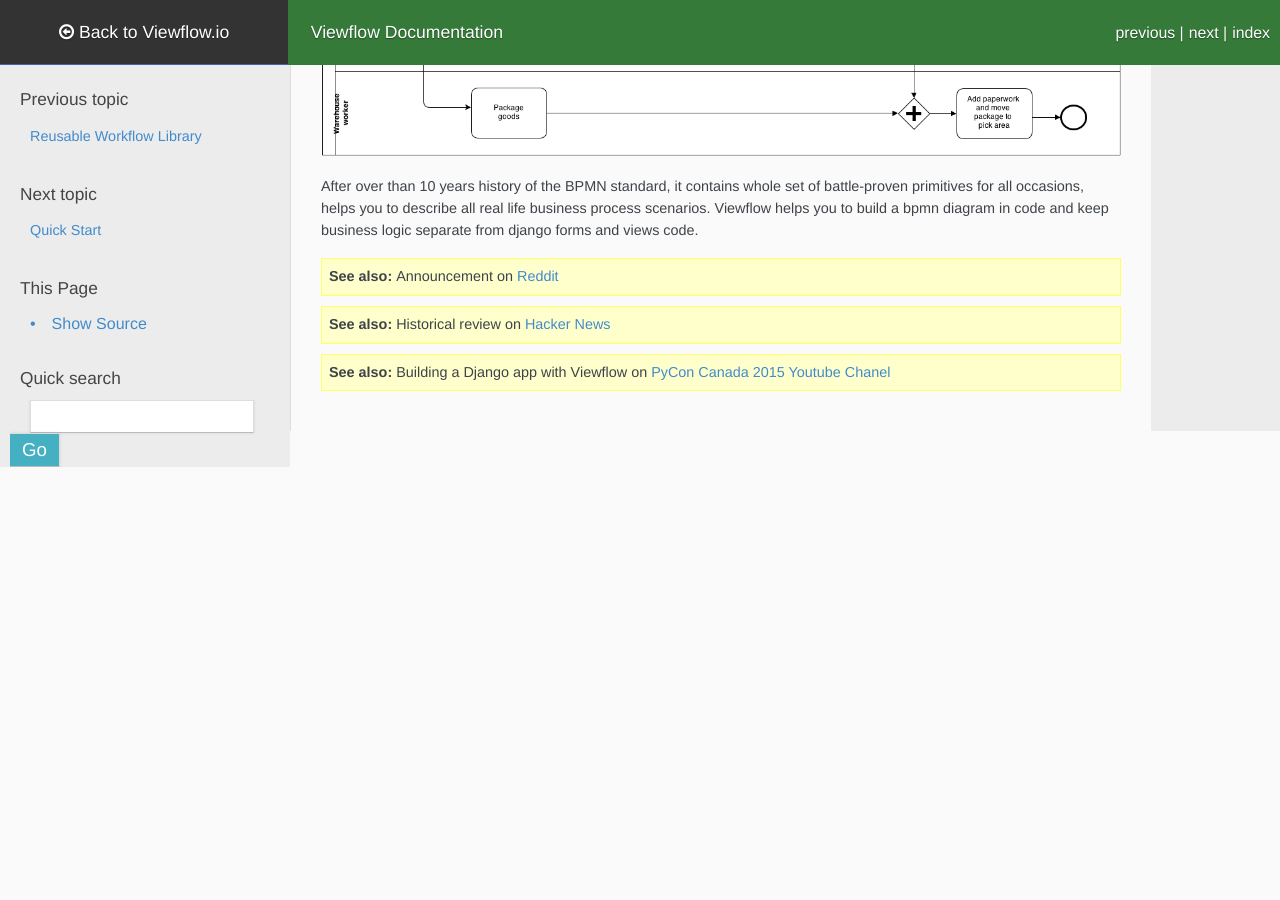
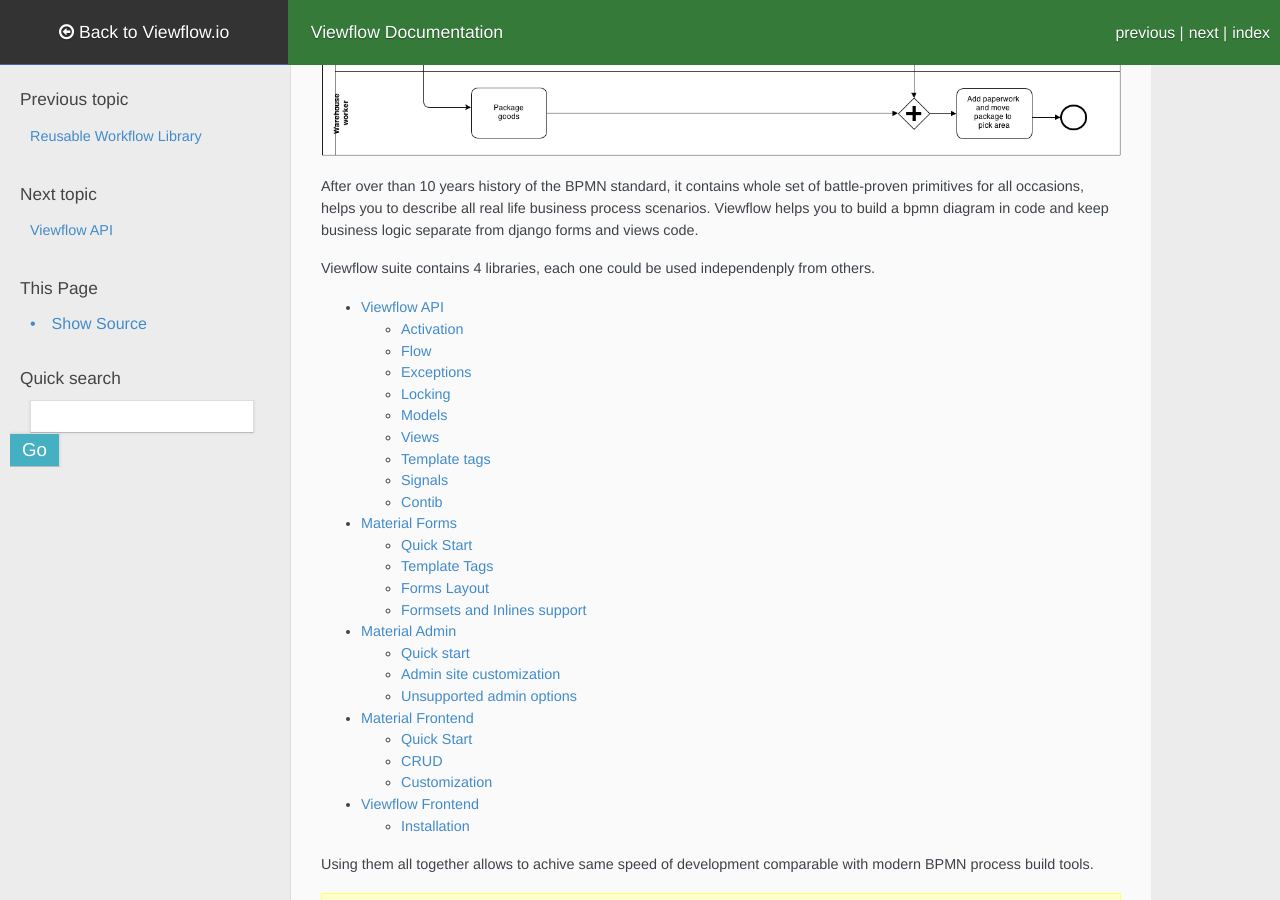
Before and after one commit to kmmbvnr/viewflow-docs-v1, a Sphinx documentation site: the page built from docs/introduction.rst, in a window 1280 px wide and 900 px high, scrolled down 384 px. Built offline with Sphinx 7.4.7, drawn with Linux system fonts in a browser that asks for light colours; nearby versions of some CDN libraries; some web fonts are replaced; before the commit the page ends 965 px from its top, so only the background shows below that.

Commit message:
Extend docs

```diff
--- /dev/null
+++ b/docs/frontend_crud.rst
@@ -0,0 +1,24 @@
+====
+CRUD
+====
+
+`material.frontend` contains several class-based views, allows to
+build CRUD interfaces in a few lines of code.
+
+API
+===
+
+.. autoclass:: material.frontend.views.ModelViewSet
+      :members:
+
+.. autoclass:: material.frontend.views.CreateModelView
+      :members:
+
+.. autoclass:: material.frontend.views.UpdateModelView
+      :members:
+
+.. autoclass:: material.frontend.views.DeleteModelView
+      :members:
+
+.. autoclass:: material.frontend.views.DetailModelView
+      :members:
--- /dev/null
+++ b/docs/frontend_customization.rst
@@ -0,0 +1,13 @@
+=============
+Customization
+=============
+
+Templates
+=========
+
+Themes
+======
+
+
+Build you own theme
+===================
--- /dev/null
+++ b/docs/frontend_quickstart.rst
@@ -0,0 +1,61 @@
+===========
+Quick Start
+===========
+
+
+Installation
+============
+
+Add `material.frontend` into INSTALLED_APPS settings
+
+.. code-block:: python
+
+    INSTALLED_APPS = (
+         'material',
+         'material.frontend',
+         ...
+    )
+
+Add frontend urls into global urlconf module at urls.py
+
+.. code-block:: python
+
+    from material.frontend import urls as frontend_urls
+
+    urlpatterns = [
+        ...
+        url(r'', include(frontend_urls)),
+    ]
+
+
+To create a new module add `ModuleMixin` to your `AppConfig` definision in `apps.py`
+
+.. code-block:: python
+
+    from material.frontend.apps import ModuleMixin
+
+    class Sales(ModuleMixin, AppConfig):
+        name = 'sales'
+        icon = '<i class="mdi-communication-quick-contacts-dialer"></i>'
+
+The application have to have <app_module>/urls.py file, with
+a single no-parametrized url with name='index', ex
+
+.. code-block:: python
+
+    urlpatterns = [
+            url('^$', generic.TemplateView.as_view(template_name="sales/index.html"), name="index"),
+    ]
+
+All AppConfigs urls will be included into material.frontend.urls automatically under /<app_label>/ prefix
+The AppConfig.label, used for the urls namespace.
+
+The menu.html sample
+
+.. code-block:: html
+
+        <ul>
+            <li><a href="{% url 'sales:index' %}">Dashboard</a></li>
+            <li><a href="{% url 'sales:customers' %}">Customers</a></li>
+            {% if perms.sales.can_add_lead %}<li><a href="{% url 'sales:leads' %}">Leads</a></li>{% endif %}
+        </ul>
--- a/docs/introduction.rst
+++ b/docs/introduction.rst
@@ -19,6 +19,21 @@
 to build a bpmn diagram in code and keep business logic separate from
 django forms and views code.
 
+Viewflow suite contains 4 libraries, each one could be used
+independenply from others.
+
+.. toctree::
+   :maxdepth: 2
+
+   viewflow_api
+   material_forms
+   material_admin
+   material_frontend
+   viewflow_frontend
+
+Using them all together allows to achive same speed of development comparable with
+modern BPMN process build tools.
+
 .. seealso::
    Announcement on `Reddit <http://www.reddit.com/r/django/comments/2a6qvr/anyone_have_experience_with_finite_state_machines/cit9tyj>`_
 
--- a/docs/material_frontend.rst
+++ b/docs/material_frontend.rst
@@ -9,62 +9,12 @@
 * Handle Site navigation menu
 * Fast PJAX navigation support
 
+.. toctree::
+   :maxdepth: 2
+
+   frontend_quickstart
+   frontend_crud
+   frontend_customization
+
 .. image:: _static/MaterialFrontend.png
    :width: 800px
-
-Installation
-============
-
-Add `material.frontend` into INSTALLED_APPS settings
-
-.. code-block:: python
-
-    INSTALLED_APPS = (
-         'material',
-         'material.frontend',
-         ...
-    )
-
-Add frontend urls into global urlconf module at urls.py
-
-.. code-block:: python
-
-    from material.frontend import urls as frontend_urls
-
-    urlpatterns = [
-        ...
-        url(r'', include(frontend_urls)),
-    ]
-
-
-To create a new module add `ModuleMixin` to your `AppConfig` definision in `apps.py`
-
-.. code-block:: python
-
-    from material.frontend.apps import ModuleMixin
-
-    class Sales(ModuleMixin, AppConfig):
-        name = 'sales'
-        icon = '<i class="mdi-communication-quick-contacts-dialer"></i>'
-
-The application have to have <app_module>/urls.py file, with
-a single no-parametrized url with name='index', ex
-
-.. code-block:: python
-
-    urlpatterns = [
-            url('^$', generic.TemplateView.as_view(template_name="sales/index.html"), name="index"),
-    ]
-
-All AppConfigs urls will be included into material.frontend.urls automatically under /<app_label>/ prefix
-The AppConfig.label, used for the urls namespace.
-
-The menu.html sample
-
-.. code-block:: html
-
-        <ul>
-            <li><a href="{% url 'sales:index' %}">Dashboard</a></li>
-            <li><a href="{% url 'sales:customers' %}">Customers</a></li>
-            {% if perms.sales.can_add_lead %}<li><a href="{% url 'sales:leads' %}">Leads</a></li>{% endif %}
-        </ul>
```
Also changed, not shown: 1 other file.
